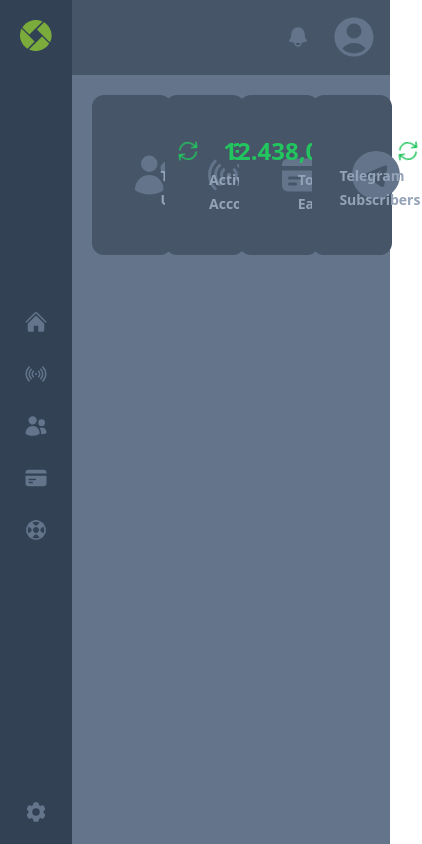
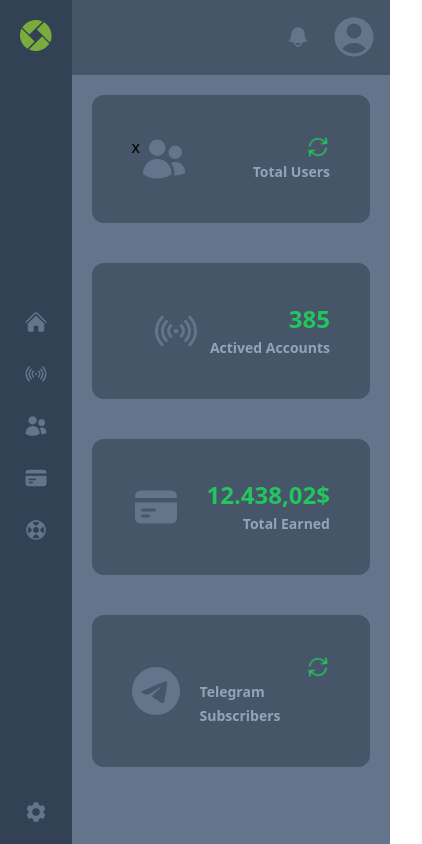
Before and after one commit to muriloramosoficial/thepurgefx_nextjs, a Next.js app: page / in a window 390 px wide. Shown: the whole page, 422 px wide, since content can reach past the window. Built offline with nearby package versions, Linux system fonts and the light colour scheme.

Commit message:
deixando responsivo

```diff
--- /dev/null
+++ b/components/dashboard.tsx
@@ -0,0 +1,63 @@
+import Image from 'next/image'
+import Logo from '@/icons/logo'
+import HomeIcon from '@/icons/home'
+import Gear from '@/icons/gear'
+import Users from '@/icons/users'
+import Payments from '@/icons/payment'
+import Signals from '@/icons/signals'
+import User from '@/icons/user'
+import Bell from '@/icons/bell'
+import DashboardContent from '../pages/dashboard'
+import UsersContent from '../pages/users'
+import { useState } from 'react'
+import Help from '@/icons/help'
+
+const Dashboard = () => {
+    const [Active, setActive] = useState(true);
+
+    function handleClick() {
+        setActive(!Active);
+    }
+
+    return (
+        <div className='flex flex-row'>
+        <div className='flex flex-col justify-between h-screen w-20 bg-slate-700' id='leftMenu'>
+          <div className='flex w-full justify-center items-center p-5' id='logo'>
+            <Logo />
+          </div>
+          <div className='flex justify-center' id='leftMenuIcons'>
+            <nav>
+              <a className='' href='#'><div className='w-6 h-6 text-slate-500 hover:text-slate-400'><HomeIcon /></div></a>
+              <a className='' href='#'><div className='mt-7 w-6 h-6 text-slate-500 hover:text-slate-400'><Signals /></div></a>
+              <a className='' href='#'><div className='mt-7 w-6 h-6 text-slate-500 hover:text-slate-400'><Users /></div></a>
+              <a className='' href='#'><div className='mt-7 w-6 h-6 text-slate-500 hover:text-slate-400'><Payments /></div></a>
+              <a className='' href='#'><div className='mt-7 w-6 h-6 text-slate-500 hover:text-slate-400'><Help /></div></a>
+            </nav>
+          </div>
+          {/* <div></div> */}
+          <div className='flex justify-center items-center p-5' id='configBottom'>
+            <a className='' href='#'><div className='w-6 h-6 text-slate-500 hover:text-slate-400'><Gear /></div></a>
+          </div>
+        </div>
+        <div className='flex flex-col w-full bg-slate-500' id='mainContent'>
+          <div className='flex justify-between items-center p-3 h-20 bg-slate-600' id='rightMenuContent'>
+            <div id='left'></div>
+            <div className='flex flex-row' id='right'>
+              <div className='flex items-center mr-5 cursor-pointer text-slate-500 hover:text-slate-400' id='userIcon'>
+                {/* Alterar função onclick */}
+                <button onClick={handleClick}><Bell /></button>
+              </div>
+              <div className='text-slate-500 cursor-pointer hover:text-slate-400' id='userIcon'>
+                <User />
+              </div>
+            </div>
+          </div>
+          <div className='h-full p-5' id='rightContent'>
+            {Active ? <DashboardContent /> : <UsersContent />}
+          </div>
+        </div>
+      </div>
+    )
+}
+
+export default Dashboard;
--- a/components/telegramCount.tsx
+++ b/components/telegramCount.tsx
@@ -13,8 +13,8 @@ const TelegramCount = () => {
         // obterNumeroDeInscritos();
         const interval = setInterval(() => {
             obterNumeroDeInscritos();
-        }, 30000); // intervalo de 1 minuto em milissegundos
-        // retornar uma função de limpeza para parar a execução do setInterval quando o componente é desmontado
+        }, 10000);
+
         return () => clearInterval(interval);
     }, []);
 
--- a/components/usersCount.tsx
+++ b/components/usersCount.tsx
@@ -13,8 +13,8 @@ const UsersCount = () => {
         // fetchUsersCount();
         const interval = setInterval(() => {
             fetchUsersCount();
-        }, 30000); // intervalo de 1 minuto em milissegundos
-        // retornar uma função de limpeza para parar a execução do setInterval quando o componente é desmontado
+        }, 10000);
+
         return () => clearInterval(interval);
     }, []);
 
--- a/package.json
+++ b/package.json
@@ -9,6 +9,7 @@
     "lint": "next lint"
   },
   "dependencies": {
+    "@heroicons/react": "^2.0.17",
     "@types/node": "18.15.11",
     "@types/react": "18.0.37",
     "@types/react-dom": "18.0.11",
@@ -25,6 +26,7 @@
   "devDependencies": {
     "@types/node-telegram-bot-api": "^0.61.6",
     "autoprefixer": "^10.4.14",
+    "definitely-typed": "github:DefinitelyTyped/DefinitelyTyped#master",
     "postcss": "^8.4.22",
     "tailwindcss": "^3.3.1"
   }
--- a/pages/dashboard.tsx
+++ b/pages/dashboard.tsx
@@ -1,11 +1,29 @@
 import TelegramCount from "@/components/telegramCount";
 import UsersCount from "@/components/usersCount";
-import Users from "@/icons/users";
+// import Users from "@/icons/users";
+import React, { useState, useEffect } from 'react';
 
 const DashboardContent = () => {
+    const [cardWidth, setCardWidth] = useState(0);
+    const [showX, setShowX] = useState(false);
+
+    useEffect(() => {
+        const card01 = document.getElementById('card01');
+        const card02 = document.getElementById('card02');
+        const card03 = document.getElementById('card03');
+        const card04 = document.getElementById('card04');
+        if (card01!.offsetWidth < 300 || card02!.offsetWidth < 300 || card03!.offsetWidth < 300 || card04!.offsetWidth < 300) {
+          setShowX(true);
+        } else {
+          setShowX(false);
+        }
+        setCardWidth(card01!.offsetWidth && card02!.offsetWidth && card03!.offsetWidth && card04!.offsetWidth);
+      }, []);
+
     return (
-        <div className="grid grid-cols-4 grid-flow-row gap-4">
+        <div className="grid grid-cols-1 sm:grid-cols-2 md:grid-cols-2 lg:grid-cols-4 gap-10">
             <div className="flex flex-row p-10 bg-slate-600 rounded-xl" id="card01">
+                {showX ? <div>x</div> : <div>y</div>}
                 <div className="flex mr-5 items-center justify-center">
                     <svg xmlns="http://www.w3.org/2000/svg" viewBox="0 0 24 24" fill="currentColor" className="text-slate-500 w-12 h-12">
                         <path d="M4.5 6.375a4.125 4.125 0 118.25 0 4.125 4.125 0 01-8.25 0zM14.25 8.625a3.375 3.375 0 116.75 0 3.375 3.375 0 01-6.75 0zM1.5 19.125a7.125 7.125 0 0114.25 0v.003l-.001.119a.75.75 0 01-.363.63 13.067 13.067 0 01-6.761 1.873c-2.472 0-4.786-.684-6.76-1.873a.75.75 0 01-.364-.63l-.001-.122zM17.25 19.128l-.001.144a2.25 2.25 0 01-.233.96 10.088 10.088 0 005.06-1.01.75.75 0 00.42-.643 4.875 4.875 0 00-6.957-4.611 8.586 8.586 0 011.71 5.157v.003z" />
@@ -19,12 +37,12 @@ const DashboardContent = () => {
                 </div>
             </div>
             <div className="flex flex-row p-10 bg-slate-600 rounded-xl" id="card02">
-                <div className="flex mr-5 items-center justify-center">
+                <div className="flex ml-5 items-center justify-center">
                     <svg xmlns="http://www.w3.org/2000/svg" viewBox="0 0 24 24" fill="currentColor" className="text-slate-500 w-12 h-12">
                         <path fillRule="evenodd" d="M5.636 4.575a.75.75 0 010 1.06 9 9 0 000 12.729.75.75 0 01-1.06 1.06c-4.101-4.1-4.101-10.748 0-14.849a.75.75 0 011.06 0zm12.728 0a.75.75 0 011.06 0c4.101 4.1 4.101 10.749 0 14.85a.75.75 0 11-1.06-1.061 9 9 0 000-12.728.75.75 0 010-1.06zM7.757 6.696a.75.75 0 010 1.061 6 6 0 000 8.485.75.75 0 01-1.06 1.061 7.5 7.5 0 010-10.607.75.75 0 011.06 0zm8.486 0a.75.75 0 011.06 0 7.5 7.5 0 010 10.607.75.75 0 01-1.06-1.06 6 6 0 000-8.486.75.75 0 010-1.06zM9.879 8.818a.75.75 0 010 1.06 3 3 0 000 4.243.75.75 0 11-1.061 1.06 4.5 4.5 0 010-6.363.75.75 0 011.06 0zm4.242 0a.75.75 0 011.061 0 4.5 4.5 0 010 6.364.75.75 0 01-1.06-1.06 3 3 0 000-4.244.75.75 0 010-1.06zM10.875 12a1.125 1.125 0 112.25 0 1.125 1.125 0 01-2.25 0z" clipRule="evenodd" />
                     </svg>
                 </div>
-                <div className="flex flex-col justify-center w-full">
+                <div className="flex flex-col justify-center w-full ">
                     <div className="flex flex-col justify-end items-end align-middle" id="group">
                         <div id="result"><span className="text-2xl font-bold text-green-500">385</span></div>
                         <div id="title"><span className="text-sm font-semibold text-slate-400">Actived Accounts</span></div>
@@ -45,7 +63,7 @@ const DashboardContent = () => {
                     </div>
                 </div>
             </div>
-            <div className="flex flex-row p-10 bg-slate-600 rounded-xl" id="card03">
+            <div className="flex flex-row p-10 bg-slate-600 rounded-xl" id="card04">
                 <div className="flex mr-5 items-center justify-center">
                     <svg xmlns="http://www.w3.org/2000/svg" width="16" height="16" fill="currentColor" className="text-slate-500 w-12 h-12" viewBox="0 0 16 16">
                         <path d="M16 8A8 8 0 1 1 0 8a8 8 0 0 1 16 0zM8.287 5.906c-.778.324-2.334.994-4.666 2.01-.378.15-.577.298-.595.442-.03.243.275.339.69.47l.175.055c.408.133.958.288 1.243.294.26.006.549-.1.868-.32 2.179-1.471 3.304-2.214 3.374-2.23.05-.012.12-.026.166.016.047.041.042.12.037.141-.03.129-1.227 1.241-1.846 1.817-.193.18-.33.307-.358.336a8.154 8.154 0 0 1-.188.186c-.38.366-.664.64.015 1.088.327.216.589.393.85.571.284.194.568.387.936.629.093.06.183.125.27.187.331.236.63.448.997.414.214-.02.435-.22.547-.82.265-1.417.786-4.486.906-5.751a1.426 1.426 0 0 0-.013-.315.337.337 0 0 0-.114-.217.526.526 0 0 0-.31-.093c-.3.005-.763.166-2.984 1.09z" />
--- a/pages/index.tsx
+++ b/pages/index.tsx
@@ -1,63 +1,10 @@
-import Image from 'next/image'
-import Logo from '@/icons/logo'
-import HomeIcon from '@/icons/home'
-import Gear from '@/icons/gear'
-import Users from '@/icons/users'
-import Payments from '@/icons/payment'
-import Signals from '@/icons/signals'
-import User from '@/icons/user'
-import Bell from '@/icons/bell'
-import DashboardContent from './dashboard'
-import UsersContent from './users'
-import { useState } from 'react'
-import Help from '@/icons/help'
+import Dashboard from "@/components/dashboard";
 
 export default function Home() {
-  const [Active, setActive] = useState(true);
-
-  function handleClick() {
-    setActive(!Active);
-  }
 
   return (
     <>
-      <div className='flex flex-row'>
-        <div className='flex flex-col justify-between h-screen w-20 bg-slate-700' id='leftMenu'>
-          <div className='flex w-full justify-center items-center p-5' id='logo'>
-            <Logo />
-          </div>
-          <div className='flex justify-center' id='leftMenuIcons'>
-            <nav>
-              <a className='' href='#'><div className='w-6 h-6 text-slate-500 hover:text-slate-400'><HomeIcon /></div></a>
-              <a className='' href='#'><div className='mt-7 w-6 h-6 text-slate-500 hover:text-slate-400'><Signals /></div></a>
-              <a className='' href='#'><div className='mt-7 w-6 h-6 text-slate-500 hover:text-slate-400'><Users /></div></a>
-              <a className='' href='#'><div className='mt-7 w-6 h-6 text-slate-500 hover:text-slate-400'><Payments /></div></a>
-              <a className='' href='#'><div className='mt-7 w-6 h-6 text-slate-500 hover:text-slate-400'><Help /></div></a>
-            </nav>
-          </div>
-          {/* <div></div> */}
-          <div className='flex justify-center items-center p-5' id='configBottom'>
-            <a className='' href='#'><div className='w-6 h-6 text-slate-500 hover:text-slate-400'><Gear /></div></a>
-          </div>
-        </div>
-        <div className='flex flex-col w-full bg-slate-500' id='mainContent'>
-          <div className='flex justify-between items-center p-3 h-20 bg-slate-600' id='rightMenuContent'>
-            <div id='left'></div>
-            <div className='flex flex-row' id='right'>
-              <div className='flex items-center mr-5 cursor-pointer text-slate-500 hover:text-slate-400' id='userIcon'>
-                {/* Alterar função onclick */}
-                <button onClick={handleClick}><Bell /></button>
-              </div>
-              <div className='text-slate-500 cursor-pointer hover:text-slate-400' id='userIcon'>
-                <User />
-              </div>
-            </div>
-          </div>
-          <div className='h-full p-5' id='rightContent'>
-            {Active ? <DashboardContent /> : <UsersContent />}
-          </div>
-        </div>
-      </div>
+      <Dashboard/>
     </>
   )
 }
--- a/styles/globals.css
+++ b/styles/globals.css
@@ -20,6 +20,7 @@ body {
   color: rgb(var(--foreground-rgb));
   @apply w-full;
   @apply h-full;
+  /* @apply min-w-[375px] */
 }
 
 .logo {
--- a/tailwind.config.js
+++ b/tailwind.config.js
@@ -6,6 +6,12 @@ module.exports = {
     './app/**/*.{js,ts,jsx,tsx}',
   ],
   theme: {
+    // screens: {
+    //   'sm': {'max': '639px'},
+    //   'md': {'min': '640px', 'max': '767px'},
+    //   'lg': {'min': '768px', 'max': '1023px'},
+    //   'xl': {'min': '1024px'},
+    // },
     extend: {
       backgroundImage: {
         'gradient-radial': 'radial-gradient(var(--tw-gradient-stops))',
```
Also changed, not shown: components/card.tsx (added, +19 -0 lines), icons/close.tsx (added, +9 -0 lines), icons/menu.tsx (added, +9 -0 lines), 1 other file (tests, documents, lock files or other folders).
